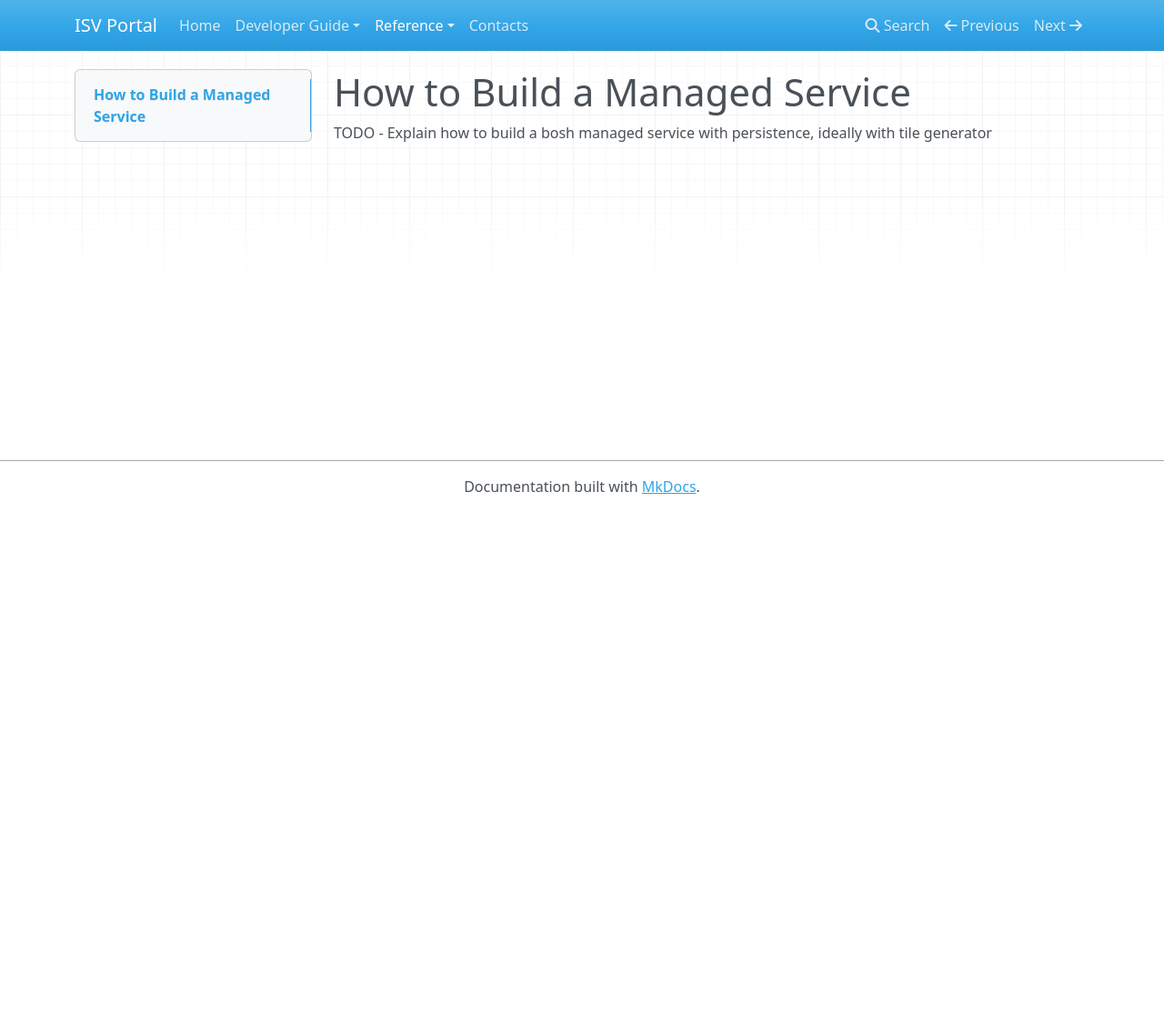
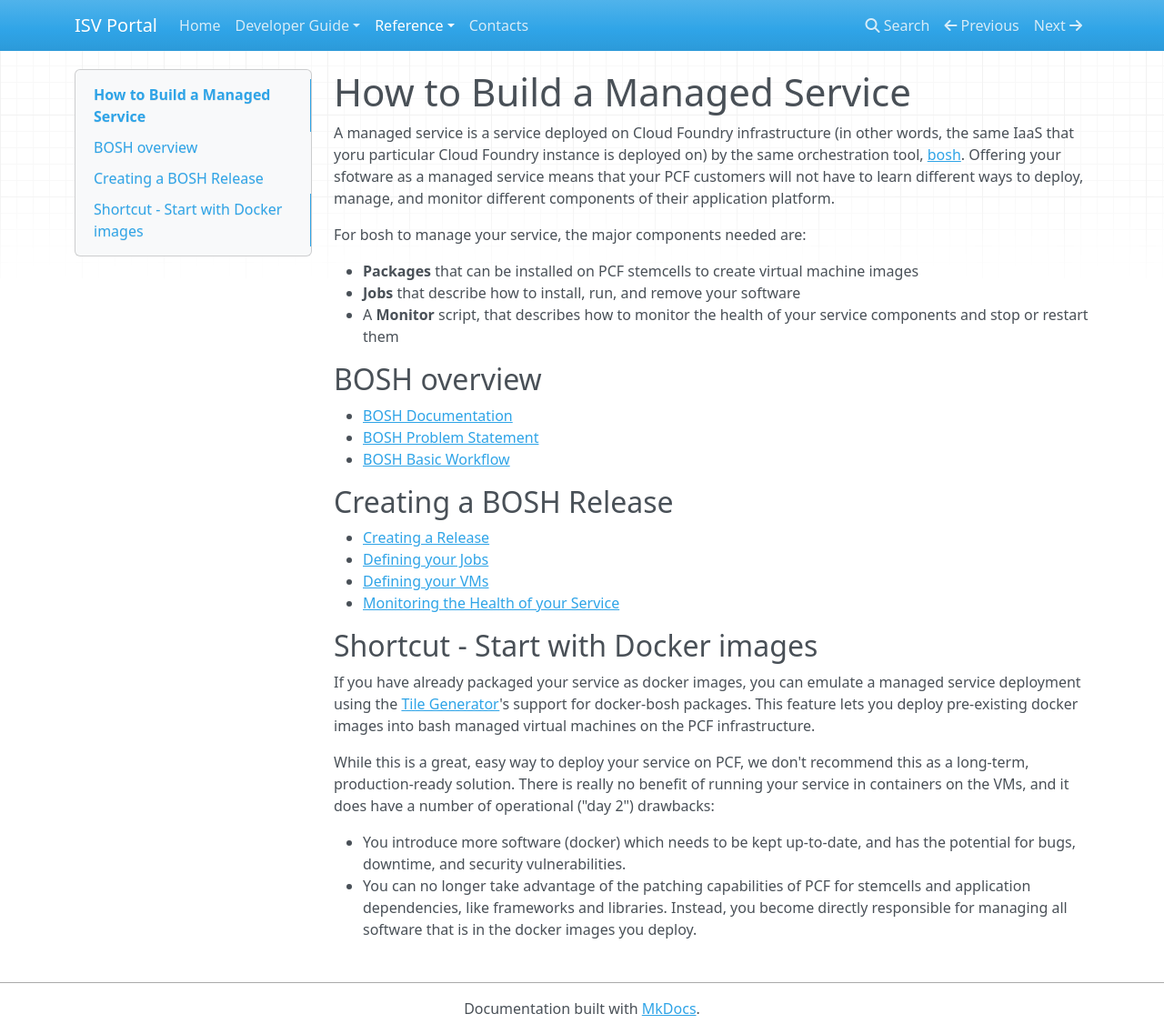
Before and after one commit to vmware-archive/isv-portal, an MkDocs documentation site: the page built from docs/managed-services.md, in a window 1280 px wide and 1137 px high. Shown: the whole window at 91% size. Built offline with MkDocs 1.6.1, drawn with Linux system fonts in a browser that asks for light colours; nearby versions of some CDN libraries; old or Windows-style settings are respelled for this version of MkDocs.

Commit message:
Added bosh and bosh-docker links

```diff
--- a/docs/managed-services.md
+++ b/docs/managed-services.md
@@ -1,3 +1,47 @@
 # How to Build a Managed Service
 
-TODO - Explain how to build a bosh managed service with persistence, ideally with tile generator
+A managed service is a service deployed on Cloud Foundry infrastructure
+(in other words, the same IaaS that yoru particular Cloud Foundry instance
+is deployed on) by the same orchestration tool, [bosh](http://bosh.io).
+Offering your sfotware as a managed service means that your PCF customers
+will not have to learn different ways to deploy, manage, and monitor
+different components of their application platform.
+
+For bosh to manage your service, the major components needed are:
+
+- **Packages** that can be installed on PCF stemcells to create virtual machine images
+- **Jobs** that describe how to install, run, and remove your software
+- A **Monitor** script, that describes how to monitor the health of your
+service components and stop or restart them
+
+## BOSH overview
+
+- [BOSH Documentation](http://bosh.io/docs)
+- [BOSH Problem Statement](http://bosh.io/docs/problems.html)
+- [BOSH Basic Workflow](http://bosh.io/docs/basic-workflow.html)
+
+## Creating a BOSH Release
+
+- [Creating a Release](http://bosh.io/docs/create-release.html)
+- [Defining your Jobs](http://bosh.io/docs/jobs.html)
+- [Defining your VMs](http://bosh.io/docs/vm-struct.html)
+- [Monitoring the Health of your Service](http://bosh.io/docs/monitoring.html)
+
+## Shortcut - Start with Docker images
+
+If you have already packaged your service as docker images, you can emulate
+a managed service deployment using the [Tile Generator](tile-generator.md)'s
+support for docker-bosh packages. This feature lets you deploy pre-existing
+docker images into bash managed virtual machines on the PCF infrastructure.
+
+While this is a great, easy way to deploy your service on PCF, we don't
+recommend this as a long-term, production-ready solution. There is really no
+benefit of running your service in containers on the VMs, and it does have
+a number of operational ("day 2") drawbacks:
+
+- You introduce more software (docker) which needs to be kept up-to-date, and
+has the potential for bugs, downtime, and security vulnerabilities.
+- You can no longer take advantage of the patching capabilities of PCF for
+stemcells and application dependencies, like frameworks and libraries. Instead,
+you become directly responsible for managing all software that is in the docker
+images you deploy.
```
